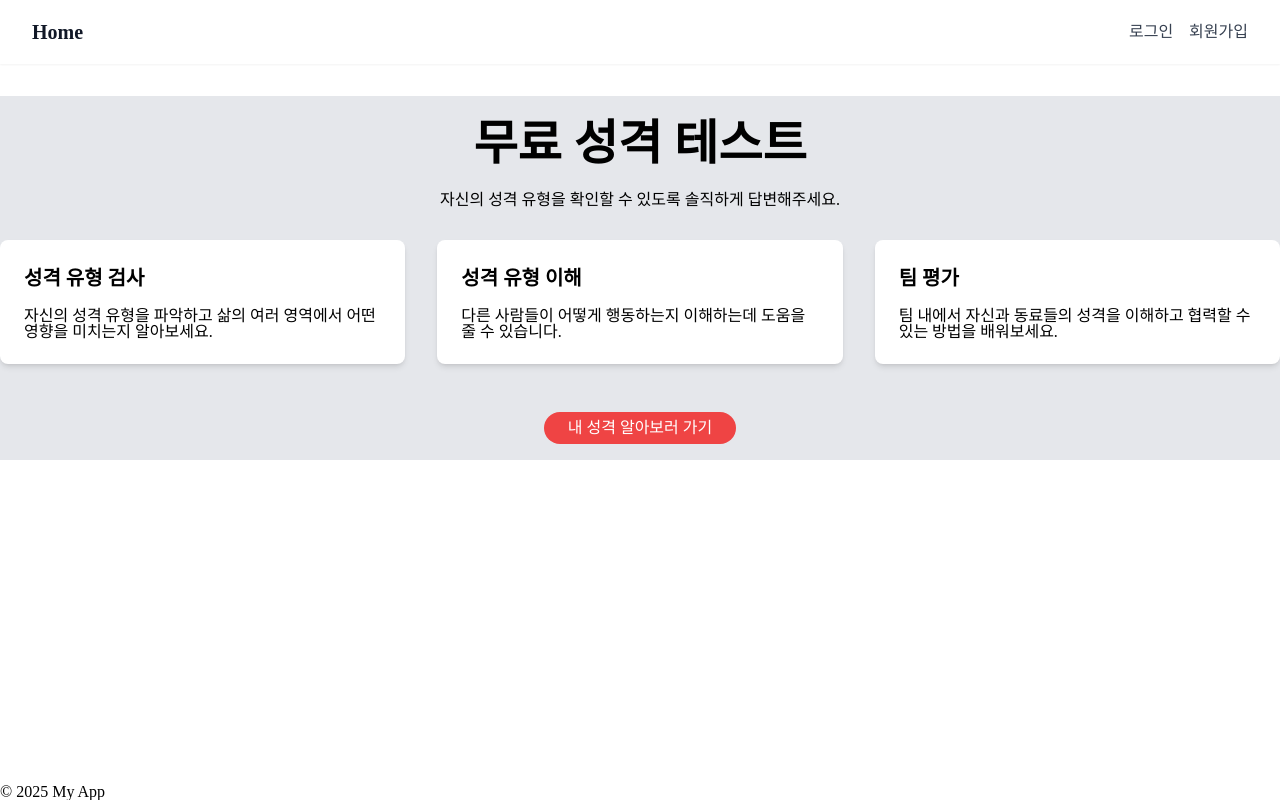
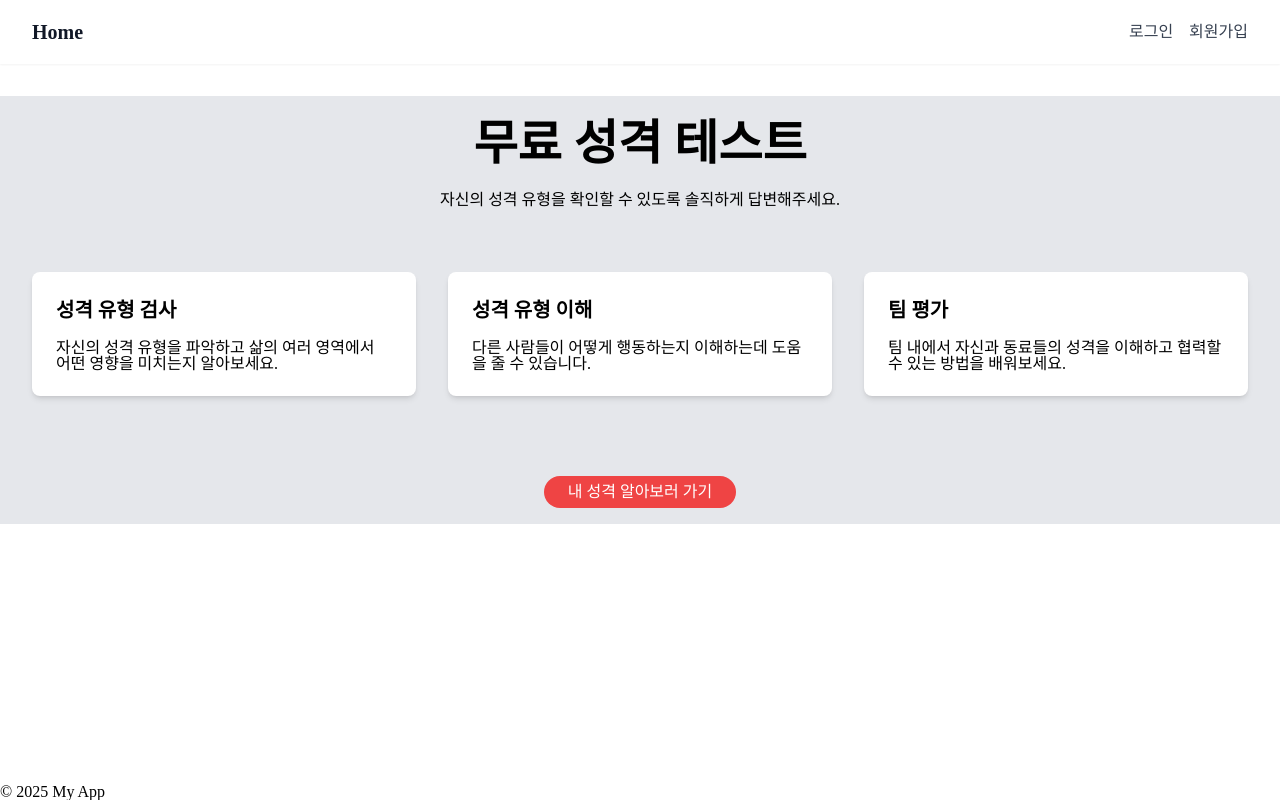
Before and after one commit to woohyuckk/mbti-test, a React (Vite) app: page / in a window 1280 px wide. Built offline with nearby package versions, Linux system fonts and the light colour scheme.

Commit message:
feat: test page 이동 추가

```diff
--- a/src/pages/Home.jsx
+++ b/src/pages/Home.jsx
@@ -1,11 +1,16 @@
+import { useNavigate } from "react-router-dom";
+
 const Home = () => {
+
+  const navigate = useNavigate();
+
   return (
     <div className="w-full flex flex-col items-center justify-center bg-gray-200">
       <h3 className="text-5xl font-bold my-6 ">무료 성격 테스트</h3>
       <p className="mb-8">
         자신의 성격 유형을 확인할 수 있도록 솔직하게 답변해주세요.
       </p>
-      <div className="grid grid-cols-1 md:grid-cols-3 gap-8 mb-12">
+      <div className="grid grid-cols-1 md:grid-cols-3 gap-8 mb-12 p-8">
         <div className="bg-white shadow-md rounded-lg p-6">
           <h2 className="text-xl font-semibold mb-4">성격 유형 검사</h2>
           <p>
@@ -27,7 +32,7 @@ const Home = () => {
           </p>
         </div>
       </div>
-      <button className="inline-block  bg-red-500 text-white py-2 px-6 rounded-full  transition mb-4 hover:font-bold">
+      <button onClick={()=>navigate('/test')} className="inline-block  bg-red-500 text-white py-2 px-6 rounded-full  transition mb-4 hover:font-bold">
         내 성격 알아보러 가기
       </button>
     </div>
```
